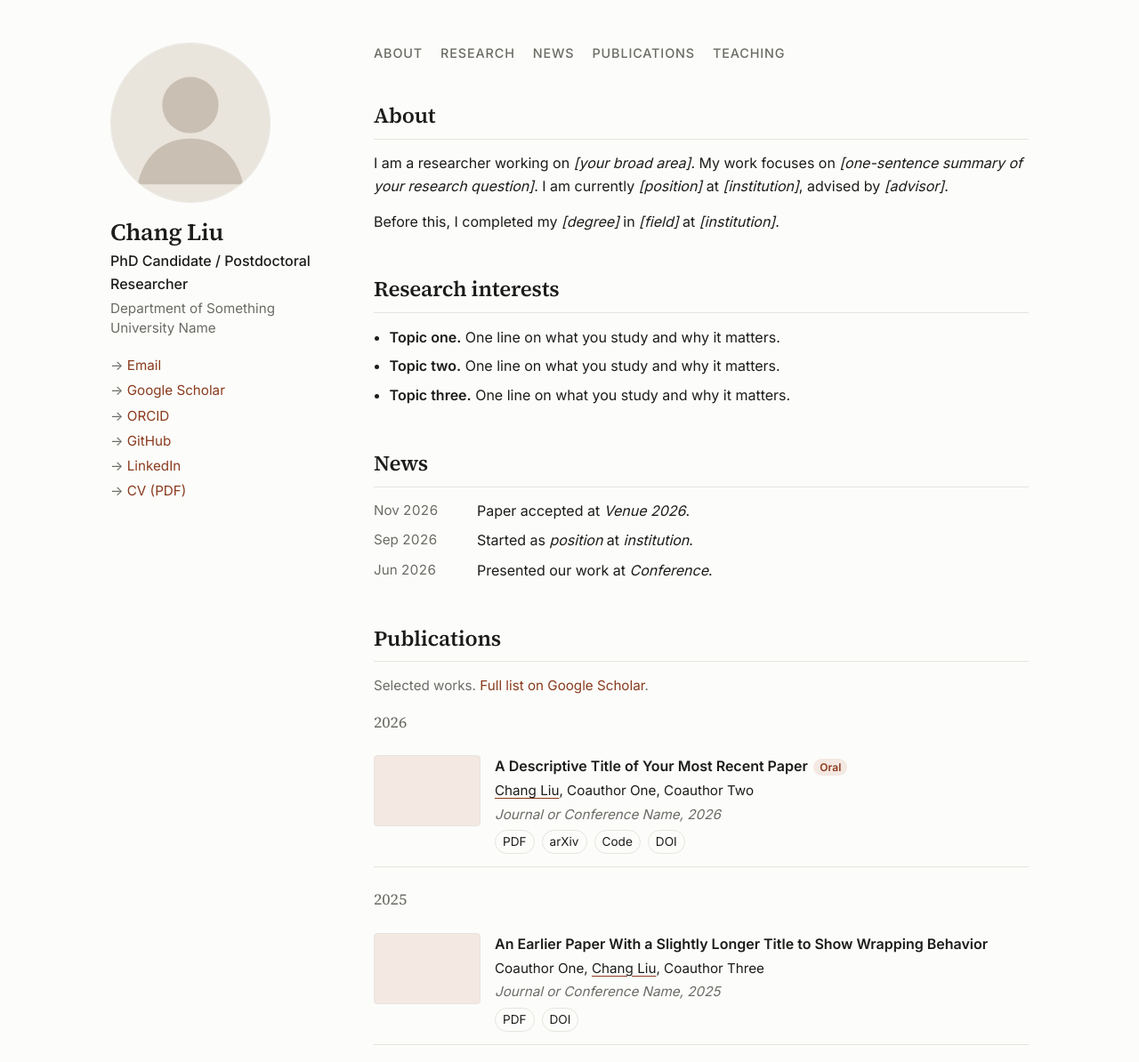
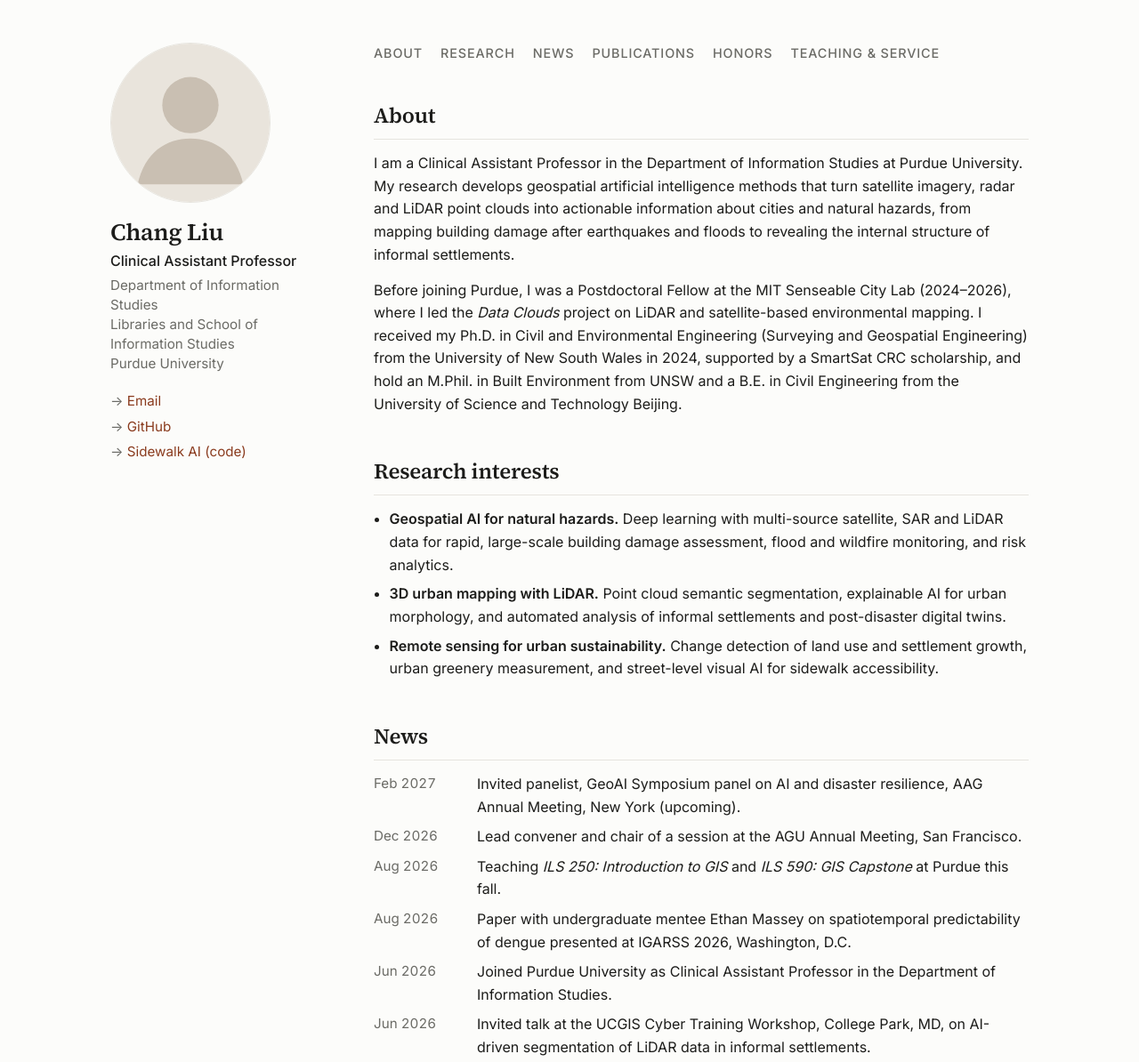
Before and after one commit to changgeo/changgeo.github.io, a plain HTML site: page index.html in a window 1280 px wide. Shown: the top 1194 px of the page at 89% size. Drawn offline with Linux system fonts and the light colour scheme.

Commit message:
Fill profile content from CV: bio, research, news, publications, honors, service
Co-Authored-By: Claude Fable 5.1 <noreply@anthropic.com>

```diff
--- a/assets/css/style.css
+++ b/assets/css/style.css
@@ -39,6 +39,8 @@ h2 {
   padding-bottom: 0.4rem;
   border-bottom: 1px solid var(--rule);
 }
+h3 { font-size: 1.05rem; margin: 1.1rem 0 0.4rem; color: var(--muted); }
+h3:first-of-type { margin-top: 0; }
 section { margin-bottom: 2.75rem; }
 p { margin: 0 0 0.9rem; }
 .muted { color: var(--muted); font-size: 0.95rem; }
--- a/assets/js/site.js
+++ b/assets/js/site.js
@@ -21,7 +21,8 @@
     root.innerHTML = years.map((y) => `
       <div class="pub-year">${esc(y)}</div>
       ${byYear[y].map((p) => {
-        const authors = p.authors.map((a) => a === me ? `<span class="me">${esc(a)}</span>` : esc(a)).join(", ");
+        // A trailing * marks the corresponding author; it stays visible but is ignored when matching the highlight name.
+        const authors = p.authors.map((a) => a.replace(/\*$/, "") === me ? `<span class="me">${esc(a)}</span>` : esc(a)).join(", ");
         const links = Object.entries(p.links || {}).map(([k, v]) => `<a href="${esc(v)}" target="_blank" rel="noopener">${esc(k)}</a>`).join("");
         const badge = p.badge ? `<span class="badge">${esc(p.badge)}</span>` : "";
         const thumb = p.thumb ? `<img class="pub-thumb" src="${esc(p.thumb)}" alt="">` : `<div class="pub-thumb"></div>`;
--- a/data/news.json
+++ b/data/news.json
@@ -1,5 +1,12 @@
 [
-  { "date": "Nov 2026", "text": "Paper accepted at <em>Venue 2026</em>." },
-  { "date": "Sep 2026", "text": "Started as <em>position</em> at <em>institution</em>." },
-  { "date": "Jun 2026", "text": "Presented our work at <em>Conference</em>." }
+  { "date": "Feb 2027", "text": "Invited panelist, GeoAI Symposium panel on AI and disaster resilience, AAG Annual Meeting, New York (upcoming)." },
+  { "date": "Dec 2026", "text": "Lead convener and chair of a session at the AGU Annual Meeting, San Francisco." },
+  { "date": "Aug 2026", "text": "Teaching <em>ILS 250: Introduction to GIS</em> and <em>ILS 590: GIS Capstone</em> at Purdue this fall." },
+  { "date": "Aug 2026", "text": "Paper with undergraduate mentee Ethan Massey on spatiotemporal predictability of dengue presented at IGARSS 2026, Washington, D.C." },
+  { "date": "Jun 2026", "text": "Joined Purdue University as Clinical Assistant Professor in the Department of Information Studies." },
+  { "date": "Jun 2026", "text": "Invited talk at the UCGIS Cyber Training Workshop, College Park, MD, on AI-driven segmentation of LiDAR data in informal settlements." },
+  { "date": "2026", "text": "Named a Featured Mentor of the MIT Undergraduate Research Opportunities Program." },
+  { "date": "Oct 2025", "text": "Best Presentation Nomination Award at the 5th Digital Twin International Conference, Germany." },
+  { "date": "2025", "text": "Our paper on AI-driven segmentation of LiDAR data in informal settlements is published in <em>npj Urban Sustainability</em>." },
+  { "date": "2024", "text": "Received the Geospatial Excellence Award from the Geospatial Council of Australia and completed my Ph.D. at UNSW." }
 ]
--- a/data/publications.json
+++ b/data/publications.json
@@ -2,29 +2,100 @@
   "highlight_author": "Chang Liu",
   "publications": [
     {
-      "title": "A Descriptive Title of Your Most Recent Paper",
-      "authors": ["Chang Liu", "Coauthor One", "Coauthor Two"],
-      "venue": "Journal or Conference Name, 2026",
+      "title": "Quantifying the Spatiotemporal Predictability of Dengue via Temporal and Spatial Lags",
+      "authors": ["Ethan Massey", "Chang Liu*", "Peng Luo"],
+      "venue": "IEEE International Geoscience and Remote Sensing Symposium (IGARSS), Washington, D.C., pp. 2155–2159, 2026",
       "year": 2026,
-      "badge": "Oral",
       "thumb": "",
-      "links": { "PDF": "#", "arXiv": "#", "Code": "#", "DOI": "#" }
+      "links": { "DOI": "https://doi.org/10.1109/IGARSS60577.2026.11731182" }
     },
     {
-      "title": "An Earlier Paper With a Slightly Longer Title to Show Wrapping Behavior",
-      "authors": ["Coauthor One", "Chang Liu", "Coauthor Three"],
-      "venue": "Journal or Conference Name, 2025",
+      "title": "Unveiling the Internal Structures of Informal Settlements Through AI-Driven Automated Segmentation of LiDAR Data",
+      "authors": ["Chang Liu", "Kyungmin Jang", "Stefan Dimitrov", "Carolina Barbalho", "Fábio Duarte*", "Carlo Ratti"],
+      "venue": "npj Urban Sustainability, 5 (108), 2025",
       "year": 2025,
       "thumb": "",
-      "links": { "PDF": "#", "DOI": "#" }
+      "links": { "DOI": "https://doi.org/10.1038/s42949-025-00295-9" }
     },
     {
-      "title": "A First-Author Paper From Earlier in the Program",
-      "authors": ["Chang Liu", "Advisor Name"],
-      "venue": "Workshop or Journal Name, 2024",
+      "title": "Rapid Large-scale Building Damage Level Classification After Earthquakes Using Deep Learning with Lidar and Satellite Optical Data",
+      "authors": ["Chang Liu*", "Linlin Ge", "Tao Bai"],
+      "venue": "International Journal of Digital Earth, 17(1), 2024",
       "year": 2024,
       "thumb": "",
-      "links": { "PDF": "#" }
+      "links": { "DOI": "https://doi.org/10.1080/17538947.2024.2441934" }
+    },
+    {
+      "title": "No “True” Greenery: Deciphering the Bias of Satellite and Street View Imagery in Urban Greenery Measurement",
+      "authors": ["Yuhao Huang", "Rohit Sanatani", "Chang Liu", "Yuhao Kang", "Fan Zhang", "Yu Liu", "Fábio Duarte*", "Carlo Ratti"],
+      "venue": "Building and Environment, 112395, 2024",
+      "year": 2024,
+      "thumb": "",
+      "links": { "DOI": "https://doi.org/10.1016/j.buildenv.2024.112395" }
+    },
+    {
+      "title": "Mapping Sidewalk Accessibility with Smartphone Imagery and Visual AI: A Participatory Approach",
+      "authors": ["Daniele Morra*", "Xiaoyi Zhu", "Chang Liu", "Kyle Fu", "Fábio Duarte*", "Simone Mora", "Zhuangyuan He", "Carlo Ratti"],
+      "venue": "Philosophical Transactions of the Royal Society A, 382(2285), 20240106, 2024",
+      "year": 2024,
+      "thumb": "",
+      "links": { "DOI": "https://doi.org/10.1098/rsta.2024.0106", "Code": "https://github.com/MIT-Senseable-City-Lab/SidewalkAI" }
+    },
+    {
+      "title": "Demystifying the Influencing Factors of Construction 4.0 Technology Implementation from a Sustainability Starting Point: Current Trends and Future Research Roadmap",
+      "authors": ["Qi Zhang", "Chang Liu*", "Wei Zhu", "Shuai Mei"],
+      "venue": "Buildings, 14, 552, 2024",
+      "year": 2024,
+      "thumb": "",
+      "links": { "DOI": "https://doi.org/10.3390/buildings14020552" }
+    },
+    {
+      "title": "Channel Attention and Normal-based Local Feature Aggregation Network (CNLNet): A Novel Deep Learning Method for Predisaster Large-scale Outdoor Lidar Semantic Segmentation",
+      "authors": ["Chang Liu", "Linlin Ge*", "Wei Xiang", "Zheyuan Du", "Qi Zhang"],
+      "venue": "IEEE Transactions on Geoscience and Remote Sensing, 62, pp. 1–12, 2023",
+      "year": 2023,
+      "thumb": "",
+      "links": { "DOI": "https://doi.org/10.1109/TGRS.2023.3339475" }
+    },
+    {
+      "title": "Dielectric Fluctuation and Random Motion over Ground Model (DF-RMoG): An Unsupervised Three-stage Method of Forest Height Estimation Considering Dielectric Property Changes",
+      "authors": ["Chang Liu", "Qi Zhang*", "Linlin Ge", "Samad Sepasgozar", "Ziheng Sheng"],
+      "venue": "Remote Sensing, 15(7), 1877, 2023",
+      "year": 2023,
+      "thumb": "",
+      "links": { "DOI": "https://doi.org/10.3390/rs15071877" }
+    },
+    {
+      "title": "A Novel Attention-based Deep Learning Method for Post-disaster Building Damage Classification",
+      "authors": ["Chang Liu", "Samad Sepasgozar", "Qi Zhang", "Linlin Ge*"],
+      "venue": "Expert Systems with Applications, 202, 117268, 2022",
+      "year": 2022,
+      "thumb": "",
+      "links": { "DOI": "https://doi.org/10.1016/j.eswa.2022.117268" }
+    },
+    {
+      "title": "Applications of Object Detection in Modular Construction Based on a Comparative Evaluation of Deep Learning Algorithms",
+      "authors": ["Chang Liu", "Samad Sepasgozar*", "Sara Shirowzhan", "Gelareh Mohammadi"],
+      "venue": "Construction Innovation, 22(1), pp. 141–159, 2022",
+      "year": 2022,
+      "thumb": "",
+      "links": { "DOI": "https://doi.org/10.1108/CI-02-2020-0017" }
+    },
+    {
+      "title": "Post-Disaster Classification of Building Damage Using Transfer Learning",
+      "authors": ["Chang Liu", "Linlin Ge*", "Samad Sepasgozar"],
+      "venue": "IEEE International Geoscience and Remote Sensing Symposium (IGARSS), pp. 2194–2197, 2021",
+      "year": 2021,
+      "thumb": "",
+      "links": { "DOI": "https://doi.org/10.1109/IGARSS47720.2021.9554795" }
+    },
+    {
+      "title": "Evaluation of Classical Operators and Fuzzy Logic Algorithms for Edge Detection of Panels at Exterior Cladding of Buildings",
+      "authors": ["Chang Liu", "Samad Sepasgozar", "Sara Shirowzhan*", "Amirhossein Kaboli"],
+      "venue": "Buildings, 9(2), 40, 2019",
+      "year": 2019,
+      "thumb": "",
+      "links": { "DOI": "https://doi.org/10.3390/buildings9020040" }
     }
   ]
 }
--- a/index.html
+++ b/index.html
@@ -3,8 +3,8 @@
 <head>
   <meta charset="utf-8">
   <meta name="viewport" content="width=device-width, initial-scale=1">
-  <title>Chang Liu — Research Profile</title>
-  <meta name="description" content="Research profile of Chang Liu: bio, publications, and contact.">
+  <title>Chang Liu — Geospatial AI, Remote Sensing, Purdue University</title>
+  <meta name="description" content="Chang Liu is a Clinical Assistant Professor at Purdue University working on geospatial AI, remote sensing and LiDAR for natural hazards and urban sustainability.">
   <link rel="preconnect" href="https://fonts.googleapis.com">
   <link href="https://fonts.googleapis.com/css2?family=Source+Serif+4:ital,opsz,wght@0,8..60,400;0,8..60,600;1,8..60,400&family=Inter:wght@400;500;600&display=swap" rel="stylesheet">
   <link rel="stylesheet" href="assets/css/style.css">
@@ -16,16 +16,13 @@
     <img class="avatar" src="assets/img/profile.jpg" alt="Portrait of Chang Liu"
          onerror="this.onerror=null;this.src='assets/img/placeholder.svg'">
     <h1 class="name">Chang Liu</h1>
-    <p class="role">PhD Candidate / Postdoctoral Researcher</p>
-    <p class="affil">Department of Something<br>University Name</p>
+    <p class="role">Clinical Assistant Professor</p>
+    <p class="affil">Department of Information Studies<br>Libraries and School of Information Studies<br>Purdue University</p>
 
     <ul class="links">
       <li><a href="mailto:changresearchdr@gmail.com">Email</a></li>
-      <li><a href="https://scholar.google.com/citations?user=XXXX" target="_blank" rel="noopener">Google Scholar</a></li>
-      <li><a href="https://orcid.org/0000-0000-0000-0000" target="_blank" rel="noopener">ORCID</a></li>
       <li><a href="https://github.com/changgeo" target="_blank" rel="noopener">GitHub</a></li>
-      <li><a href="https://www.linkedin.com/in/yourhandle" target="_blank" rel="noopener">LinkedIn</a></li>
-      <li><a href="assets/cv.pdf" target="_blank" rel="noopener">CV (PDF)</a></li>
+      <li><a href="https://github.com/MIT-Senseable-City-Lab/SidewalkAI" target="_blank" rel="noopener">Sidewalk AI (code)</a></li>
     </ul>
   </aside>
 
@@ -35,27 +32,33 @@
       <a href="#research">Research</a>
       <a href="#news">News</a>
       <a href="#publications">Publications</a>
-      <a href="#teaching">Teaching</a>
+      <a href="#honors">Honors</a>
+      <a href="#teaching">Teaching &amp; service</a>
     </nav>
 
     <section id="about">
       <h2>About</h2>
       <p>
-        I am a researcher working on <em>[your broad area]</em>. My work focuses on
-        <em>[one-sentence summary of your research question]</em>. I am currently
-        <em>[position]</em> at <em>[institution]</em>, advised by <em>[advisor]</em>.
+        I am a Clinical Assistant Professor in the Department of Information Studies at Purdue University.
+        My research develops geospatial artificial intelligence methods that turn satellite imagery, radar and
+        LiDAR point clouds into actionable information about cities and natural hazards, from mapping building
+        damage after earthquakes and floods to revealing the internal structure of informal settlements.
       </p>
       <p>
-        Before this, I completed my <em>[degree]</em> in <em>[field]</em> at <em>[institution]</em>.
+        Before joining Purdue, I was a Postdoctoral Fellow at the MIT Senseable City Lab (2024&ndash;2026), where I led
+        the <em>Data Clouds</em> project on LiDAR and satellite-based environmental mapping. I received my Ph.D. in
+        Civil and Environmental Engineering (Surveying and Geospatial Engineering) from the University of New South Wales
+        in 2024, supported by a SmartSat CRC scholarship, and hold an M.Phil. in Built Environment from UNSW and a
+        B.E. in Civil Engineering from the University of Science and Technology Beijing.
       </p>
     </section>
 
     <section id="research">
       <h2>Research interests</h2>
       <ul class="interests">
-        <li><strong>Topic one.</strong> One line on what you study and why it matters.</li>
-        <li><strong>Topic two.</strong> One line on what you study and why it matters.</li>
-        <li><strong>Topic three.</strong> One line on what you study and why it matters.</li>
+        <li><strong>Geospatial AI for natural hazards.</strong> Deep learning with multi-source satellite, SAR and LiDAR data for rapid, large-scale building damage assessment, flood and wildfire monitoring, and risk analytics.</li>
+        <li><strong>3D urban mapping with LiDAR.</strong> Point cloud semantic segmentation, explainable AI for urban morphology, and automated analysis of informal settlements and post-disaster digital twins.</li>
+        <li><strong>Remote sensing for urban sustainability.</strong> Change detection of land use and settlement growth, urban greenery measurement, and street-level visual AI for sidewalk accessibility.</li>
       </ul>
     </section>
 
@@ -65,17 +68,50 @@
     </section>
 
     <section id="publications">
-      <h2>Publications</h2>
-      <p class="muted">Selected works. <a href="https://scholar.google.com/citations?user=XXXX" target="_blank" rel="noopener">Full list on Google Scholar</a>.</p>
+      <h2>Selected publications</h2>
+      <p class="muted">First-author, corresponding-author (*) and key collaborative works. Full list available on request.</p>
       <div id="pub-list"></div>
       <noscript><p class="muted">Enable JavaScript to view the publication list, or see <a href="data/publications.json">the raw data</a>.</p></noscript>
     </section>
 
+    <section id="honors">
+      <h2>Honors &amp; awards</h2>
+      <ul class="plain">
+        <li>Best Presentation Nomination Award, 5th Digital Twin International Conference, Germany, 2025.</li>
+        <li>Geospatial Excellence Award, Geospatial Council of Australia, 2024 (sole Ph.D. student selected across New South Wales).</li>
+        <li>GeoPitch Young Professional Competition Finalist, IEEE Geoscience and Remote Sensing Society, 2023.</li>
+        <li>Best Poster Presentation, SmartSat CRC Conference, 2022.</li>
+        <li>Ph.D. Full Scholarship, SmartSat Cooperative Research Centre, Australia, 2020&ndash;2023.</li>
+      </ul>
+    </section>
+
     <section id="teaching">
       <h2>Teaching &amp; service</h2>
+      <h3>Teaching</h3>
       <ul class="plain">
-        <li>Teaching assistant, <em>Course Name</em>, University Name, Fall 2025.</li>
-        <li>Reviewer: <em>Conference or Journal</em>.</li>
+        <li>ILS 250: Introduction to Geographic Information Systems, Purdue University, Fall 2026.</li>
+        <li>ILS 590: GIS Capstone Experience, Purdue University, Fall 2026.</li>
+        <li>Demonstrator for Remote Sensing &amp; Photogrammetry, Principles of Remote Sensing and Geospatial Information Science, UNSW, 2018&ndash;2024.</li>
+      </ul>
+      <h3>Mentoring</h3>
+      <ul class="plain">
+        <li>Research advisor for Ph.D. and master's capstone projects in GIS and data science, Purdue University.</li>
+        <li>Research mentor, MIT Undergraduate Research Opportunities Program, 2023&ndash;2026 (MIT Featured Mentor, 2026).</li>
+      </ul>
+      <h3>Service</h3>
+      <ul class="plain">
+        <li>Editor, <em>Urban and Building Science</em>; Lead Guest Editor, <em>Electronics</em> special issue on 2D and 3D object detection and semantic segmentation.</li>
+        <li>Research Committee, University Consortium for Geographic Information Science (UCGIS), 2026&ndash;present.</li>
+        <li>Session lead convener and chair, AGU Annual Meeting 2025 and 2026; Technical Program Committee and session chair, IGARSS 2026.</li>
+        <li>Reviewer for <em>Remote Sensing of Environment</em>, <em>IEEE Transactions on Geoscience and Remote Sensing</em>, <em>International Journal of Digital Earth</em>, <em>Automation in Construction</em> and others.</li>
+      </ul>
+    </section>
+
+    <section id="media">
+      <h2>In the media</h2>
+      <ul class="plain">
+        <li>Engineers Australia, <em>Create</em>: <a href="https://createdigital.org.au/meet-three-engineering-students-pioneering-research-in-their-field/" target="_blank" rel="noopener">Meet three engineering students pioneering research in their field</a>, 2024.</li>
+        <li>SmartSat CRC: <a href="https://smartsatcrc.com/smartsat-phd-student-returns-from-mit-senseable-city-lab-to-build-a-better-world-through-geospatial-engineering/" target="_blank" rel="noopener">SmartSat PhD student returns from MIT Senseable City Lab to build a better world through geospatial engineering</a>, 2024.</li>
       </ul>
     </section>
 
```
